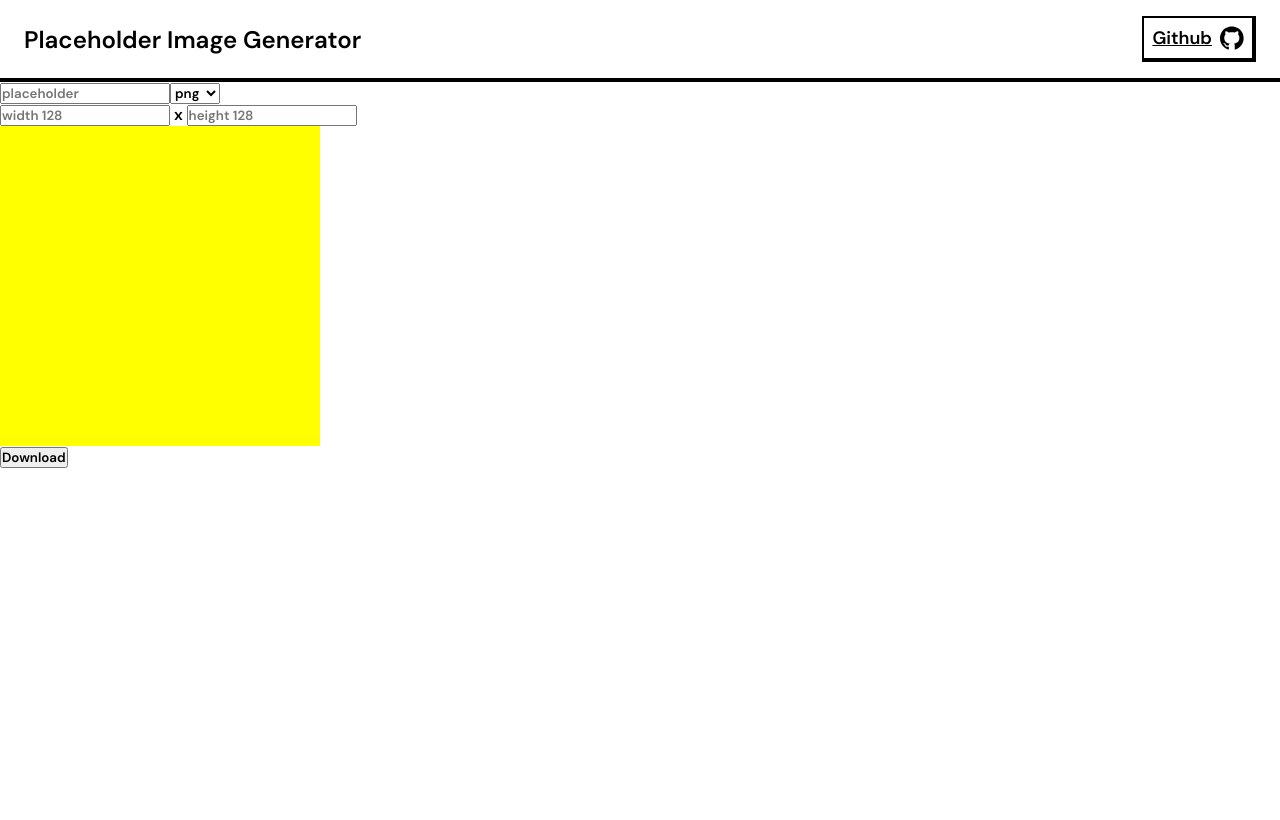
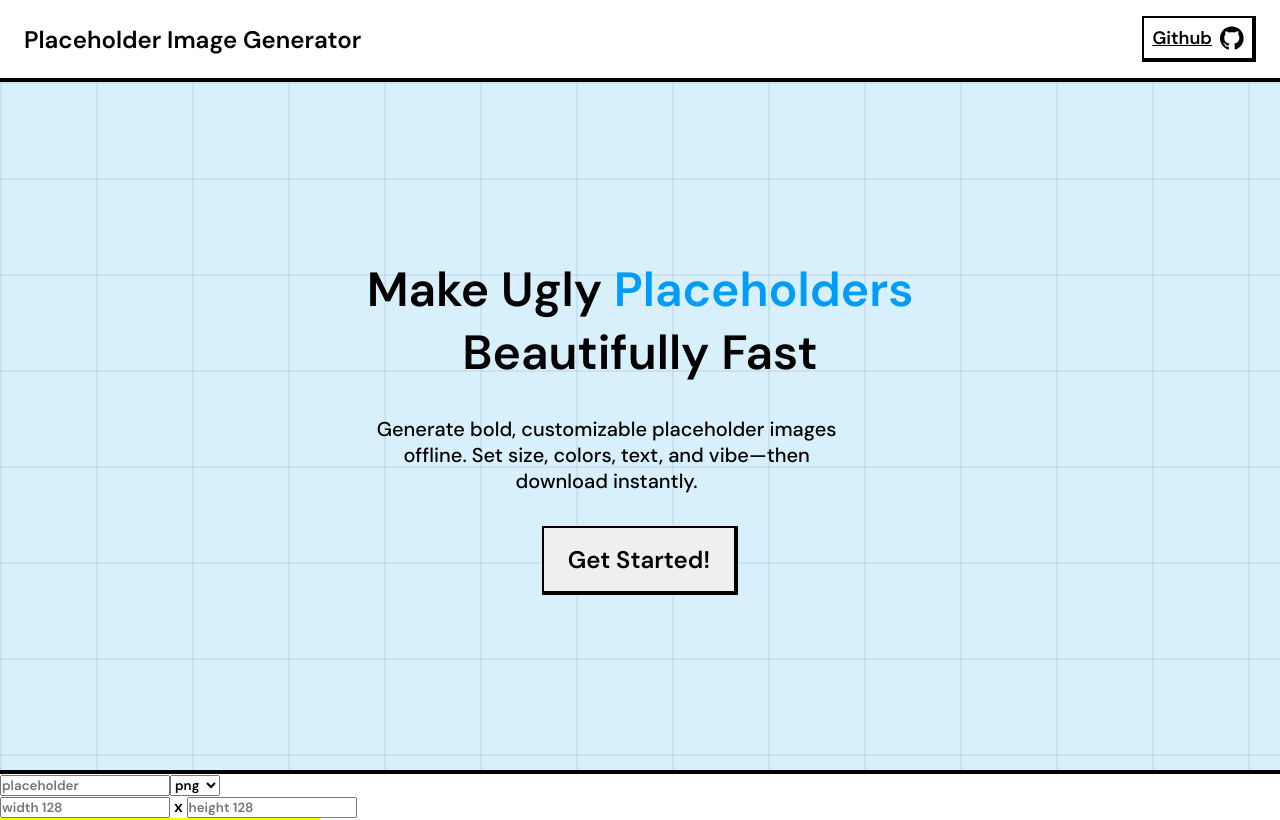
Before and after one commit to kamran-rafi/PlaceholderGenerator, a React (Vite) app: page / in a window 1280 px wide. Shown: the top 820 px of the page. Built offline with nearby package versions, Linux system fonts and the light colour scheme.

Commit message:
Added Welcome section for page.

```diff
--- a/src/App.jsx
+++ b/src/App.jsx
@@ -2,6 +2,7 @@ import { useRef, useState } from 'react';
 import * as htmlToImage from 'html-to-image';
 
 import Navigation from './components/Navigation/Navigation';
+import Welcome from './components/Welcome/Welcome';
 
 import Input from './components/Input/Input';
 import Button from './components/Button/Button';
@@ -57,6 +58,7 @@ const App = () => {
   return (
     <>
       <Navigation />
+      <Welcome />
       <Input hint="placeholder" value={filename} changeCallback={e => setFilename(e.target.value)} />
       <Selector value={filetype} changeCallback={e => setFiletype(e.target.value)} />
       <div>
--- /dev/null
+++ b/src/components/Welcome/Welcome.jsx
@@ -0,0 +1,23 @@
+import Style from "./Welcome.module.css"
+
+const Welcome = () => {
+    return (
+        <section id={Style.Welcome}>
+            <main className={Style.main}>
+                <h1>
+                    Make Ugly <span>Placeholders</span>
+                    <br />
+                    Beautifully Fast
+                </h1>
+                <p>
+                    Generate bold, customizable placeholder images offline. Set size, colors, text, and vibe—then download instantly.
+                </p>
+                <button>
+                    Get Started!
+                </button>
+            </main>
+        </section>
+    )
+}
+
+export default Welcome
--- /dev/null
+++ b/src/components/Welcome/Welcome.module.css
@@ -0,0 +1,51 @@
+#Welcome {
+    height: 80vh;
+    display: flex;
+    align-items: center;
+    justify-content: center;
+    background: #d8f0fc;
+    background-image: linear-gradient(#78787820 2px, transparent 0.1px), linear-gradient(90deg, #78787820 2px, transparent 0.1px);
+    background-size: 6em 6em;
+    padding: 24px;
+    border-bottom: 4px solid black;
+}
+
+.main {
+    display: flex;
+    flex-direction: column;
+    gap: 32px;
+    text-align: center;
+}
+
+.main > h1 {
+    font-size: clamp(1.5rem, 5vw, 3rem);
+}
+
+.main > h1 > span {
+    color: #009cfc;
+}
+
+.main > p {
+    max-width: 480px;
+    font-size: 1.25rem;
+    font-weight: 500;
+}
+
+.main > button {
+    max-width: fit-content;
+    font-size: 1.5rem;
+    font-weight: 600;
+    padding: 16px 24px;
+    align-self: center;
+    border-top: 2px solid black;
+    border-left: 2px solid black;
+    border-right: 4px solid black;
+    border-bottom: 4px solid black;
+}
+
+.main > button:hover {
+    border-top: 4px solid black;
+    border-left: 4px solid black;
+    border-right: 2px solid black;
+    border-bottom: 2px solid black;
+}
--- a/src/index.css
+++ b/src/index.css
@@ -6,3 +6,18 @@
     margin: 0;
     padding: 0;
 }
+
+::-webkit-scrollbar {
+  width: 16px;
+}
+
+/* Style the track */
+::-webkit-scrollbar-track {
+  background: white;
+  border-left: 4px solid black;
+}
+
+/* Style the thumb */
+::-webkit-scrollbar-thumb {
+  background: black;
+}
```
